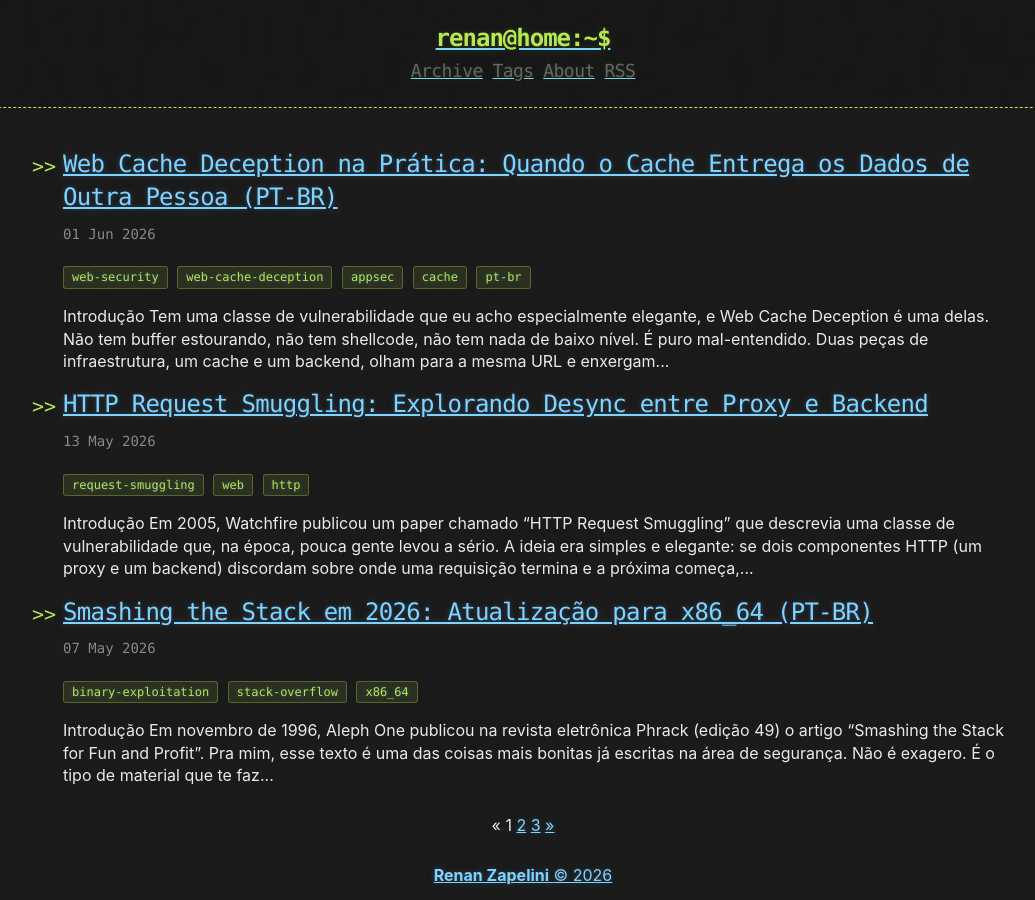
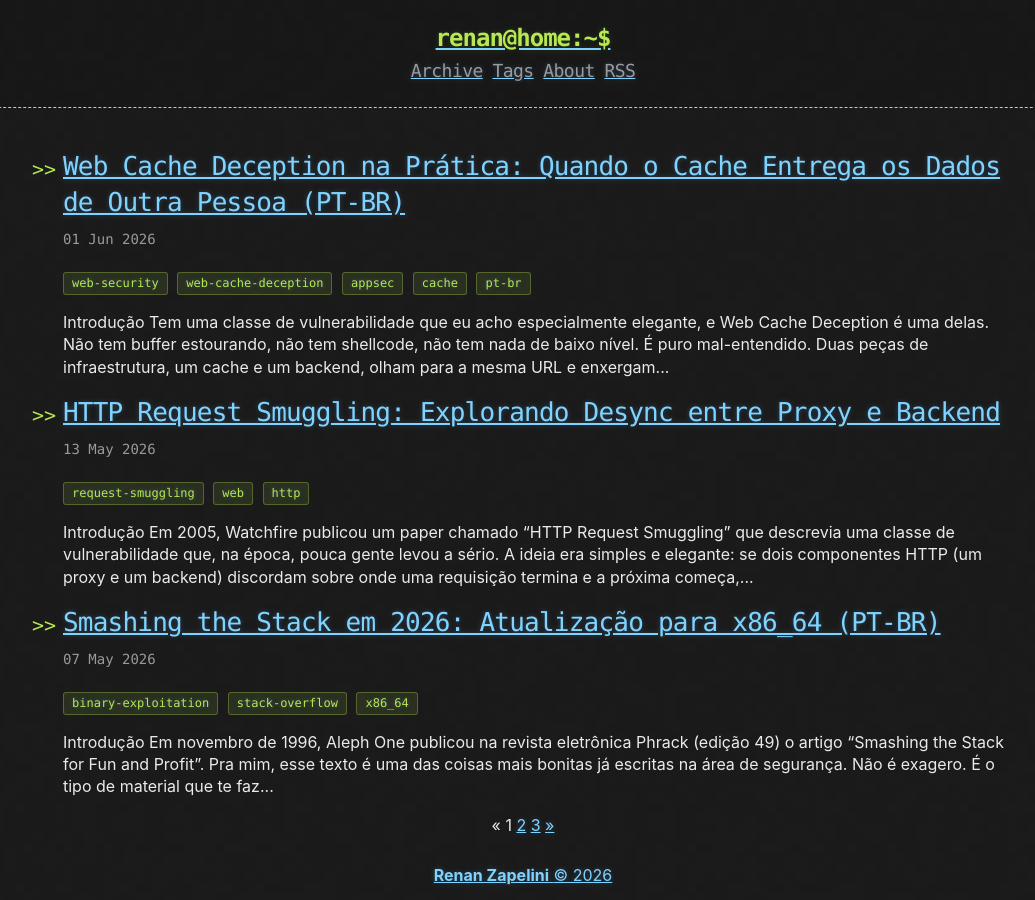
Before and after one commit to renansj/renansj.github.io, a Jekyll site: the page built from index.html, in a window 1280 px wide. Shown: the whole page, without its empty margins (117-1152 px from the left). Built offline with Jekyll 4.4.1, drawn with Linux system fonts in a browser that asks for light colours; the list of posts is cut into pages by our own code.

Commit message:
ui: improve article readability (reading width, type scale, contrast, focus, reduced-motion)

```diff
--- a/_sass/base.scss
+++ b/_sass/base.scss
@@ -88,7 +88,7 @@
 header h2 {
   font-size: 18px;
   font-weight: 300;
-  color: #666;
+  color: #9a9a9a;
 }
 
 /* Main Content
@@ -107,25 +107,22 @@
   font-family: Monaco, "Bitstream Vera Sans Mono", "Lucida Console", Terminal, monospace;
   color: $header;
   letter-spacing: -0.03em;
-  text-shadow: 0 1px 1px rgba(0, 0, 0, 0.1),
-               0 0 5px rgba(181, 232, 83, 0.1),
-               0 0 10px rgba(181, 232, 83, 0.1);
 }
 
 #main_content h1 {
-  font-size: 30px;
+  font-size: 34px;
 }
 
 #main_content h2 {
-  font-size: 24px;
+  font-size: 26px;
 }
 
 #main_content h3 {
-  font-size: 18px;
+  font-size: 20px;
 }
 
 #main_content h4 {
-  font-size: 14px;
+  font-size: 16px;
 }
 
 #main_content h5 {
@@ -137,7 +134,7 @@
 #main_content h6 {
   font-size: 12px;
   text-transform: uppercase;
-  color: #999;
+  color: #9a9a9a;
   margin: 0 0 5px 0;
 }
 
@@ -249,16 +246,16 @@
   color: #b5e8ff;
 }
 
-a:active, a:focus {
-  outline: 0;
-  border: none;
-  -moz-outline-style: none
+a:focus-visible {
+  outline: 2px solid $conifer;
+  outline-offset: 2px;
+  border-radius: 2px;
 }
 
 /* Post date styling */
 time, .post-date {
   display: block;
-  color: $grey;
+  color: #9a9a9a;
   font-size: 14px;
   font-family: Monaco, "Bitstream Vera Sans Mono", "Lucida Console", Terminal, monospace;
   margin: -10px 0 20px 0;
@@ -314,3 +311,20 @@
 #wrapper {
   min-height: calc(100vh - 100px);
 }
+
+/* Readability: cap the article column to ~70-80 chars per line on wide screens.
+   The home/listing stays at container width (it is not wrapped in <article>). */
+article {
+  max-width: 720px;
+  margin: 0 auto;
+}
+
+/* Respect users who prefer less motion. */
+@media (prefers-reduced-motion: reduce) {
+  * {
+    animation-duration: 0.01ms !important;
+    animation-iteration-count: 1 !important;
+    transition-duration: 0.01ms !important;
+    scroll-behavior: auto !important;
+  }
+}
```
